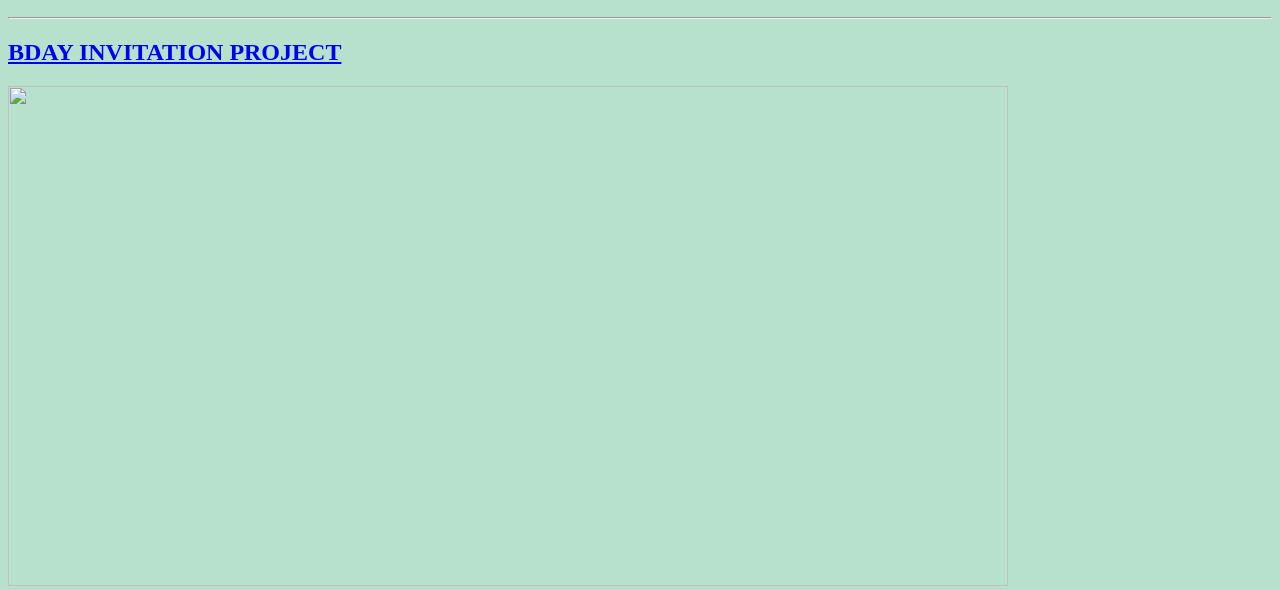
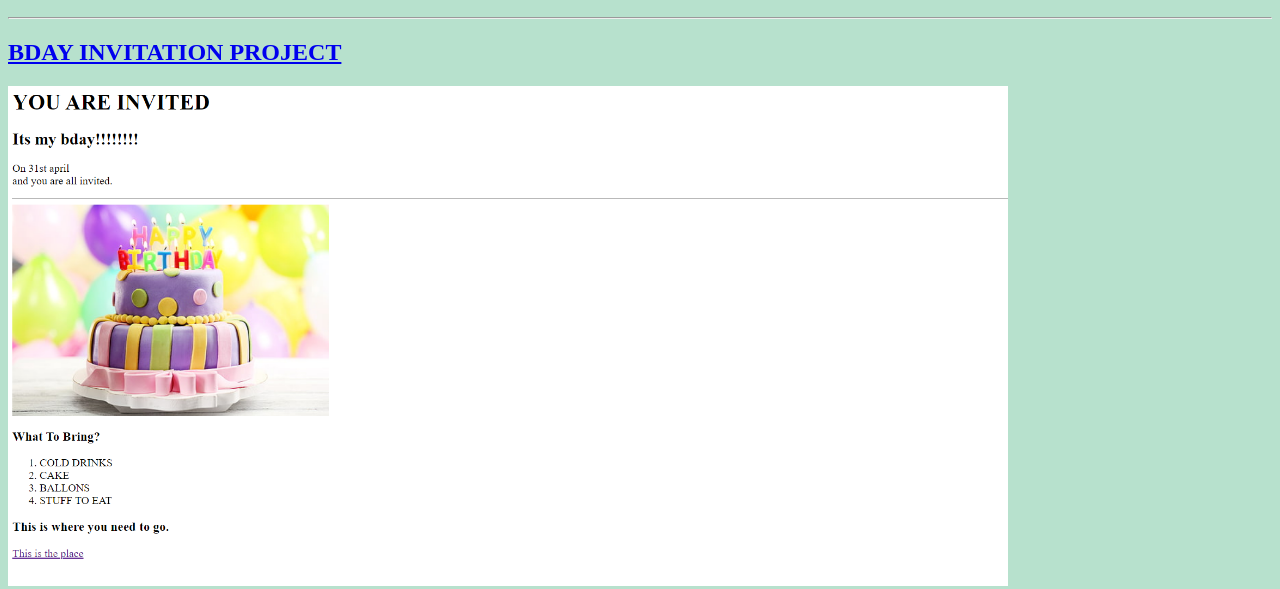
Before and after one commit to LordShen2109/html.portfolio, a plain HTML site: page index.html in a window 1280 px wide. Shown: the part 310-899 px from the top of the page. Drawn offline with Linux system fonts and the light colour scheme.

Commit message:
Update index.html

```diff
--- a/index.html
+++ b/index.html
@@ -14,7 +14,7 @@
 
     <hr />
     <h2><a href="./bday invitation project.html">BDAY INVITATION PROJECT</a></h2>
-      <img src="./public/dongi.PNG" height="500" width="1000">
+      <img src="./dongi.PNG" height="500" width="1000">
     <h2><a href="./public/movie ranking project.html">MOVIE RANKING PROJECT</a></h2>
       <img src="./Capture123.PNG " height="350">
     <h3><a href="./public/about.html">ABOUT ME</a></h3>
```
